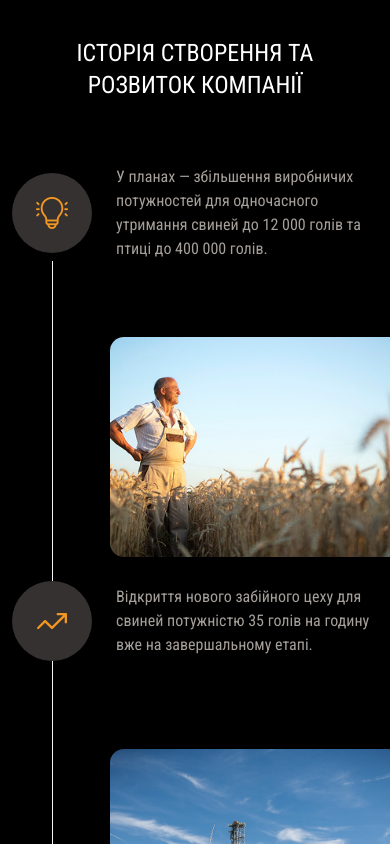
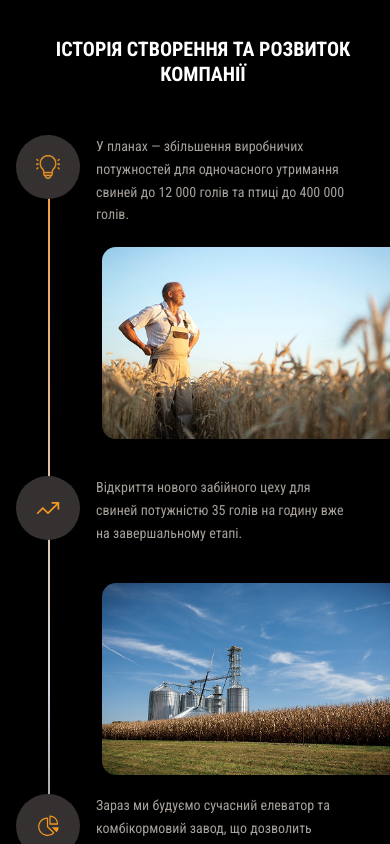
Before and after one commit to ArtemixArt228/chaika, a Next.js app: page /about in a window 390 px wide. Shown: the part 3140-3984 px from the top of the page. Built offline with nearby package versions, Linux system fonts and the light colour scheme.

Commit message:
Refactor HistorySection and HistoryItem components: add Framer Motion animations, enhance layout and responsiveness, update styles and spacings, integrate "use client" directive for client-side rendering, and optimize interactivity with `useInView`.

```diff
--- a/src/app/about/history-section/components/history-item.tsx
+++ b/src/app/about/history-section/components/history-item.tsx
@@ -1,24 +1,100 @@
-import React from "react";
+"use client";
+
+import React, { useRef } from "react";
 import Image from "next/image";
+import { motion, useInView } from "framer-motion";
 
 type THistoryItemProps = {
   itemImage: string;
   itemDescription: string;
+  index: number;
 };
 
 export const HistoryItem = ({
   itemImage,
   itemDescription,
+  index,
 }: THistoryItemProps) => {
+  const ref = useRef(null);
+  const isInView = useInView(ref, { once: true, margin: "-100px" });
+
   return (
-    <div className="flex items-center gap-6 bg-black">
-      <div className="rounded-full bg-night-rider flex shrink-0 justify-center items-center w-20 h-20">
-        <Image width={32} height={32} src={itemImage} alt="history item" />
-      </div>
+    <motion.div
+      ref={ref}
+      initial={{ opacity: 0, x: -50 }}
+      animate={isInView ? { opacity: 1, x: 0 } : { opacity: 0, x: -50 }}
+      transition={{
+        duration: 0.6,
+        delay: index * 0.2,
+        ease: [0.25, 0.46, 0.45, 0.94],
+      }}
+      whileHover={{
+        x: 4,
+        transition: { duration: 0.3, ease: "easeOut" },
+      }}
+      className="flex items-start gap-4 sm:gap-6 md:gap-8 group cursor-pointer"
+    >
+      <motion.div
+        whileHover={{
+          scale: 1.1,
+          rotate: [0, -5, 5, 0],
+          boxShadow: "0 10px 30px rgba(0, 0, 0, 0.3)",
+        }}
+        transition={{
+          scale: { duration: 0.3 },
+          rotate: { duration: 0.6, ease: "easeInOut" },
+          boxShadow: { duration: 0.3 },
+        }}
+        className="rounded-full bg-night-rider group-hover:bg-main flex shrink-0 justify-center items-center w-16 h-16 sm:w-18 sm:h-18 md:w-20 md:h-20 lg:w-22 lg:h-22 transition-colors duration-500 relative overflow-hidden"
+      >
+        <motion.div
+          className="absolute inset-0 bg-white/20 rounded-full"
+          initial={{ scale: 0, opacity: 0 }}
+          whileHover={{
+            scale: 2,
+            opacity: [0, 0.5, 0],
+            transition: { duration: 0.6 },
+          }}
+        />
 
-      <p className="text-stone-400 max-w-md text-base md:text-lg">
-        {itemDescription}
-      </p>
-    </div>
+        <motion.div
+          whileHover={{
+            filter: "brightness(0) invert(1)",
+            scale: 1.2,
+          }}
+          transition={{ duration: 0.3 }}
+        >
+          <Image
+            width={32}
+            height={32}
+            src={itemImage}
+            alt="history milestone"
+            className="w-6 h-6 sm:w-7 sm:h-7 md:w-8 md:h-8 transition-all duration-300"
+          />
+        </motion.div>
+      </motion.div>
+
+      <motion.div
+        initial={{ opacity: 0 }}
+        animate={isInView ? { opacity: 1 } : { opacity: 0 }}
+        transition={{ delay: 0.3 + index * 0.2, duration: 0.5 }}
+        className="flex-1"
+      >
+        <motion.p
+          className="text-stone-400 group-hover:text-stone-200 max-w-64 xs:max-w-xs sm:max-w-sm md:max-w-md lg:max-w-lg text-sm sm:text-base md:text-lg lg:text-xl leading-relaxed transition-colors duration-500"
+          whileHover={{ x: 4 }}
+          transition={{ duration: 0.3 }}
+        >
+          {itemDescription}
+        </motion.p>
+
+        <motion.div
+          className="h-0.5 bg-gradient-to-r from-main to-transparent mt-2"
+          initial={{ width: 0 }}
+          whileHover={{ width: "60%" }}
+          transition={{ duration: 0.4, ease: "easeOut" }}
+        />
+      </motion.div>
+    </motion.div>
   );
 };
--- a/src/app/about/history-section/history-section.tsx
+++ b/src/app/about/history-section/history-section.tsx
@@ -1,7 +1,8 @@
-import React from "react";
+"use client";
+
+import React, { useRef } from "react";
 import Image from "next/image";
-
-import { Separator } from "@/components/ui/separator";
+import { motion, useInView } from "framer-motion";
 
 import { HistoryItem } from "@/app/about/history-section/components/history-item";
 
@@ -29,51 +30,117 @@ const HISTORY_ITEMS = [
 ];
 
 export const HistorySection = () => {
+  const headerRef = useRef(null);
+  const imagesRef = useRef(null);
+
+  const isHeaderInView = useInView(headerRef, { once: true });
+  const areImagesInView = useInView(imagesRef, {
+    once: true,
+    margin: "-100px",
+  });
+
   return (
-    <section className="container mx-auto mb-10 relative">
-      <h4 className="text-center text-white uppercase text-2xl md:text-4xl mb-16">
-        Історія створення та <br /> розвиток компанії
-      </h4>
+    <section className="sm:container sm:mx-auto mb-16 sm:mb-20 md:mb-24 lg:mb-32 relative pl-4 pr-0 sm:px-6 md:px-8">
+      <motion.div
+        ref={headerRef}
+        initial={{ opacity: 0, y: -30 }}
+        animate={isHeaderInView ? { opacity: 1, y: 0 } : { opacity: 0, y: -30 }}
+        transition={{ duration: 0.8, ease: "easeOut" }}
+        className="text-center mb-12 sm:mb-16 md:mb-20 lg:mb-24"
+      >
+        <motion.h2
+          className="text-white uppercase text-xl sm:text-2xl md:text-3xl lg:text-4xl font-bold leading-tight"
+          whileHover={{
+            scale: 1.02,
+            textShadow: "0 0 20px rgba(255, 255, 255, 0.5)",
+          }}
+          transition={{ duration: 0.3 }}
+        >
+          Історія створення та <br className="hidden sm:block" />
+          розвиток компанії
+        </motion.h2>
+      </motion.div>
 
-      <div className="flex justify-between items-start gap-4">
-        <div className="relative">
-          <Separator
-            orientation="vertical"
-            className="bg-gray-100 absolute left-13 md:left-10 z-1"
+      <div className="relative flex flex-col lg:flex-row lg:justify-between lg:items-start gap-8 lg:gap-12 xl:gap-16">
+        <div className="relative flex-1 lg:max-w-2xl">
+          <motion.div
+            className="absolute left-8 sm:left-9 md:left-10 lg:left-11 top-0 w-0.5 bg-gradient-to-b from-main via-gray-300 to-transparent z-0"
+            initial={{ height: 0 }}
+            animate={isHeaderInView ? { height: "100%" } : { height: 0 }}
+            transition={{ delay: 1, duration: 2, ease: "easeInOut" }}
           />
-          <div className="flex flex-col gap-80 lg:gap-18 z-10 relative px-3 md:p-0">
+
+          <div className="flex flex-col gap-60 sm:gap-72 md:gap-64 lg:gap-24 z-10 relative">
             {HISTORY_ITEMS.map((item, i) => (
-              <HistoryItem key={i} {...item} />
+              <HistoryItem key={i} {...item} index={i} />
             ))}
           </div>
         </div>
 
-        <div className="flex flex-col absolute top-75 gap-48  sm:gap-43  sm:top-65 right-0 lg:top-0 lg:relative lg:block lg:pr-20">
-          <div className="relative w-70 h-55 md:w-100 md:h-60 rounded-l-xl md:rounded-xl">
-            <Image
-              fill
-              src="/about/history-section/images/image-1.png"
-              alt="history image"
-              className="object-cover rounded-l-xl md:rounded-xl"
-            />
-          </div>
-          <div className="relative w-70 h-55 md:w-100 md:h-60 rounded-l-xl md:rounded-xl lg:-top-20 lg:left-20">
-            <Image
-              src="/about/history-section/images/image-2.png"
-              alt="history image"
-              className="object-cover rounded-l-xl md:rounded-xl"
-              fill
-            />
-          </div>
-          <div className="relative w-70 h-55 md:w-100 md:h-60 rounded-l-xl md:rounded-xl lg:-top-30">
-            <Image
-              src="/about/history-section/images/image-3.png"
-              alt="history image"
-              className="object-cover rounded-l-xl md:rounded-xl"
-              fill
-            />
-          </div>
-        </div>
+        {/* Images Section */}
+        <motion.div
+          ref={imagesRef}
+          className="absolute lg:relative right-0 top-28 xs:top-24 sm:top-28 md:top-24 lg:top-0 flex flex-col lg:flex-1 gap-36 xs:gap-32 sm:gap-36 md:gap-20 lg:gap-0 lg:max-w-md xl:max-w-lg"
+          initial={{ opacity: 0, x: 50 }}
+          animate={
+            areImagesInView ? { opacity: 1, x: 0 } : { opacity: 0, x: 50 }
+          }
+          transition={{ duration: 0.8, delay: 0.5 }}
+        >
+          {[
+            "/about/history-section/images/image-1.png",
+            "/about/history-section/images/image-2.png",
+            "/about/history-section/images/image-3.png",
+          ].map((src, index) => (
+            <motion.div
+              key={index}
+              initial={{ opacity: 0, scale: 0.8 }}
+              animate={
+                areImagesInView
+                  ? { opacity: 1, scale: 1 }
+                  : { opacity: 0, scale: 0.8 }
+              }
+              transition={{
+                duration: 0.6,
+                delay: 0.8 + index * 0.2,
+                ease: [0.25, 0.46, 0.45, 0.94],
+              }}
+              whileHover={{
+                scale: 1.05,
+                y: -8,
+                boxShadow: "0 20px 40px rgba(0, 0, 0, 0.3)",
+              }}
+              className={`
+                relative w-72 sm:w-80 md:w-96 lg:w-full h-48 sm:h-56 md:h-64 lg:h-60 xl:h-72 rounded-l-xl sm:rounded-xl overflow-hidden cursor-pointer
+                ${index === 1 ? "lg:ml-8 xl:ml-12 lg:-mt-8 xl:-mt-12" : ""}
+                ${index === 2 ? "lg:-mt-8 xl:-mt-12" : ""}
+              `}
+            >
+              {/* Image overlay effect */}
+              <motion.div
+                className="absolute inset-0 bg-gradient-to-t from-black/50 via-transparent to-transparent opacity-0 z-10"
+                whileHover={{ opacity: 1 }}
+                transition={{ duration: 0.3 }}
+              />
+
+              <Image
+                fill
+                src={src}
+                alt={`Company history milestone ${index + 1}`}
+                className="object-cover transition-transform duration-700 hover:scale-110"
+                sizes="(max-width: 768px) 100vw, (max-width: 1024px) 50vw, 33vw"
+              />
+
+              {/* Subtle corner accent */}
+              <motion.div
+                className="absolute top-0 right-0 w-0 h-0 border-l-8 border-b-8 border-l-transparent border-b-main/80"
+                initial={{ opacity: 0 }}
+                whileHover={{ opacity: 1 }}
+                transition={{ duration: 0.3 }}
+              />
+            </motion.div>
+          ))}
+        </motion.div>
       </div>
     </section>
   );
--- a/src/app/globals.css
+++ b/src/app/globals.css
@@ -108,6 +108,8 @@ body {
 }
 
 @theme {
+  --breakpoint-xs: 26rem;
+
   --color-main: oklch(75.3% 0.16 65.7deg);
   --color-carbon-fiber: oklch(29.7% 0.000000000000000279 0deg);
   --color-night-rider: oklch(31.7% 0.00573 17.5deg);
```
